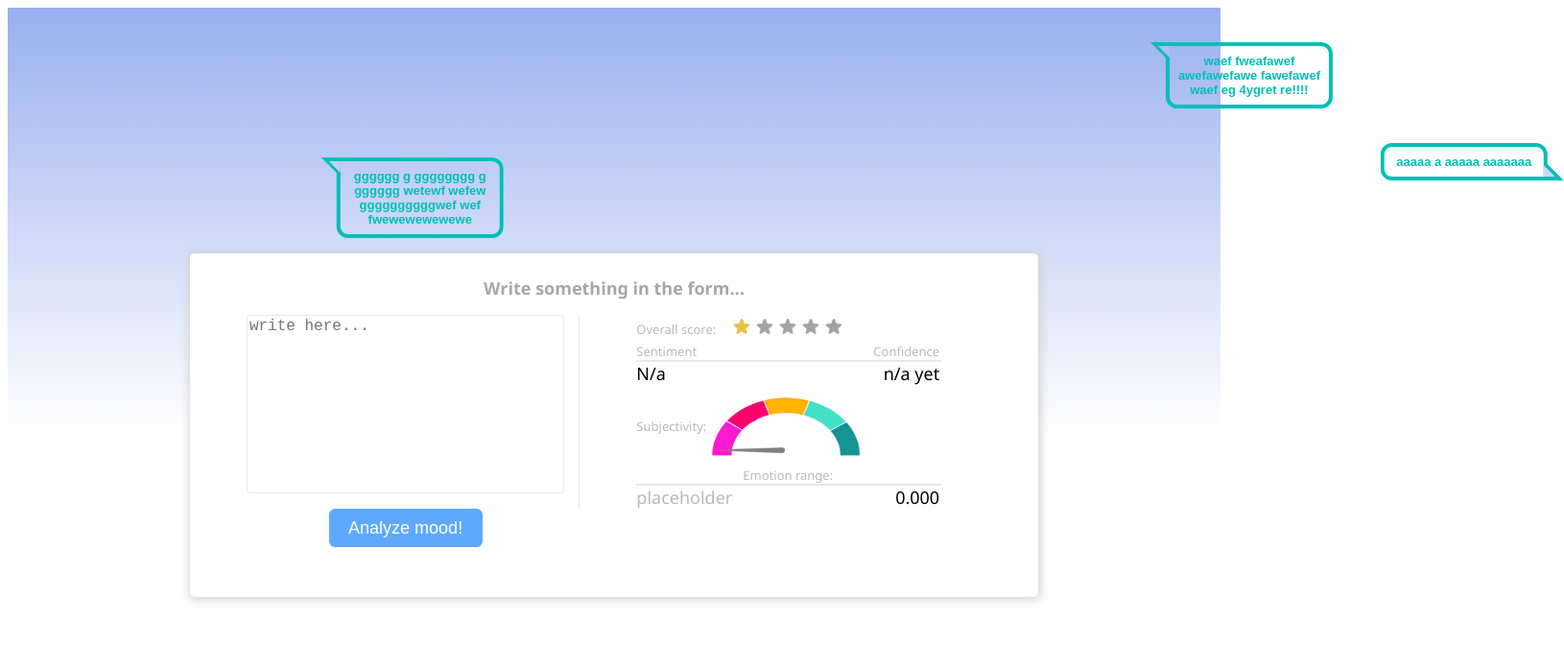
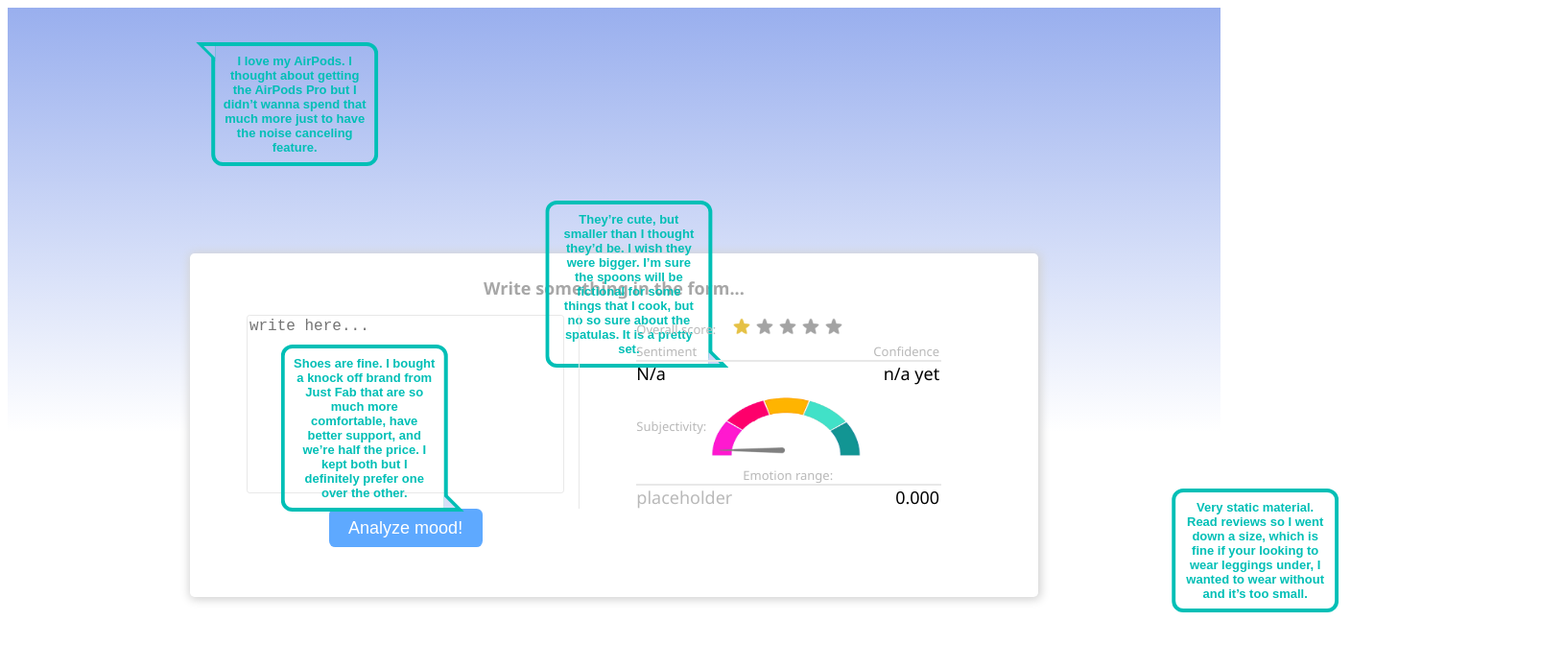
Before and after one commit to andrei-g-git/sentiment-analyzer, a React (Vite) app: page / in a window 1280 px wide. Shown: the top 672 px of the page at 96% size, 1630 px wide, since content can reach past the window. Built offline with nearby package versions, Linux system fonts and the light colour scheme.

Commit message:
add real product reviews to header, buggy

```diff
--- a/src/components/Header/Top.tsx
+++ b/src/components/Header/Top.tsx
@@ -4,12 +4,33 @@ import SentimentPopup from "../SpeechBubble/SentimentPopup";
 import mad from "../../assets/img/bubble-mad.png";
 import neutral from "../../assets/img/bubble-neutral.png";
 import happy from "../../assets/img/bubble-happy.png";
+import { comments, commentProperties } from "../SpeechBubble/comments";
 import "./Top.scss";
 
 function Top() {
     return (
         <div className="top">
-            <BubbleAndPopup
+            {
+                comments.map((comment: any, index: number) =>
+                    <BubbleAndPopup
+                        slide={commentProperties[index].slide}
+                        animationDuration={commentProperties[index].duration}
+                        delay={commentProperties[index].delay}
+                        fillMode="backwards"
+                        top={commentProperties[index].topBubble}
+                        popup={SentimentPopup}
+                        emoji={getEmoji(comment.sentiment)}
+                    >
+                        <SpeechBubble
+                            text={comment.text}
+                            position={commentProperties[index].position}
+                            top={commentProperties[index].topEmoji}
+                        />
+                    </BubbleAndPopup>
+                )
+            }
+
+            {/* <BubbleAndPopup
                 slide="right"
                 animationDuration={7}
                 delay={1}
@@ -57,10 +78,20 @@ function Top() {
                     top={30}
 
                 />
-            </BubbleAndPopup>
+            </BubbleAndPopup> */}
 
         </div>
     );
 };
 
+const getEmoji = (sentiment: string) => {
+    switch(sentiment){
+        case "positive": return happy;
+        case "neutral": return neutral;
+        case "negative": return mad;
+        default: return happy;
+    }
+    return happy;
+};
+
 export default Top;
--- /dev/null
+++ b/src/components/SpeechBubble/comments.ts
@@ -0,0 +1,78 @@
+export const comments = [
+    {
+        text: "I love my AirPods. I thought about getting the AirPods Pro but I didn’t wanna spend that much more just to have the noise canceling feature.",
+        sentiment: "positive"
+    },
+    {
+        text: "They’re cute, but smaller than I thought they’d be. I wish they were bigger. I’m sure the spoons will be fictional for some things that I cook, but no so sure about the spatulas. It is a pretty set.",
+        sentiment: "positive"
+    },
+    {
+        text: "Shoes are fine. I bought a knock off brand from Just Fab that are so much more comfortable, have better support, and we’re half the price. I kept both but I definitely prefer one over the other.",
+        sentiment: "neutral"
+    },
+    {
+        text: "Very static material. Read reviews so I went down a size, which is fine if your looking to wear leggings under, I wanted to wear without and it’s too small.",
+        sentiment: "neutral"
+    },
+    {
+        text: "Smelled overwhelminglyike chemicals. So stinky I didn't want to try it on, but I did and it was very thick and unshapely. Not like the pucture at all. I ended up returning this one."
+        ,
+        sentiment: "negative"
+    },
+    {
+        text: "Self absorbed, empty and such a disappointment. I kinda liked the show but not enough to feel this guy could justify his drug addiction.",
+        sentiment: "negative"
+    }
+];
+
+export const commentProperties= [
+    {
+        slide: "left",
+        duration: 7,
+        delay: 0,
+        topBubble: 15,
+        topEmoji: 10,
+        position: "top-left"
+    },
+    {
+        slide: "right",
+        duration: 10,
+        delay: 2,
+        topBubble: 30,
+        topEmoji: 20,
+        position: "bottom-right"
+    },
+    {
+        slide: "left",
+        duration: 6,
+        delay: 1,
+        topBubble: 20,
+        topEmoji: 30,
+        position: "bottom-right"
+    },
+    {
+        slide: "left",
+        duration: 15,
+        delay: 0.5,
+        topBubble: 10,
+        topEmoji: 15,
+        position: ""
+    },
+    {
+        slide: "right",
+        duration: 15,
+        delay: 1,
+        topBubble: 25,
+        topEmoji: 32,
+        position: "top-left"
+    },
+    {
+        slide: "left",
+        duration: 12,
+        delay: 0,
+        topBubble: 18,
+        topEmoji: 15,
+        position: "bottom-right"
+    }
+]
```
